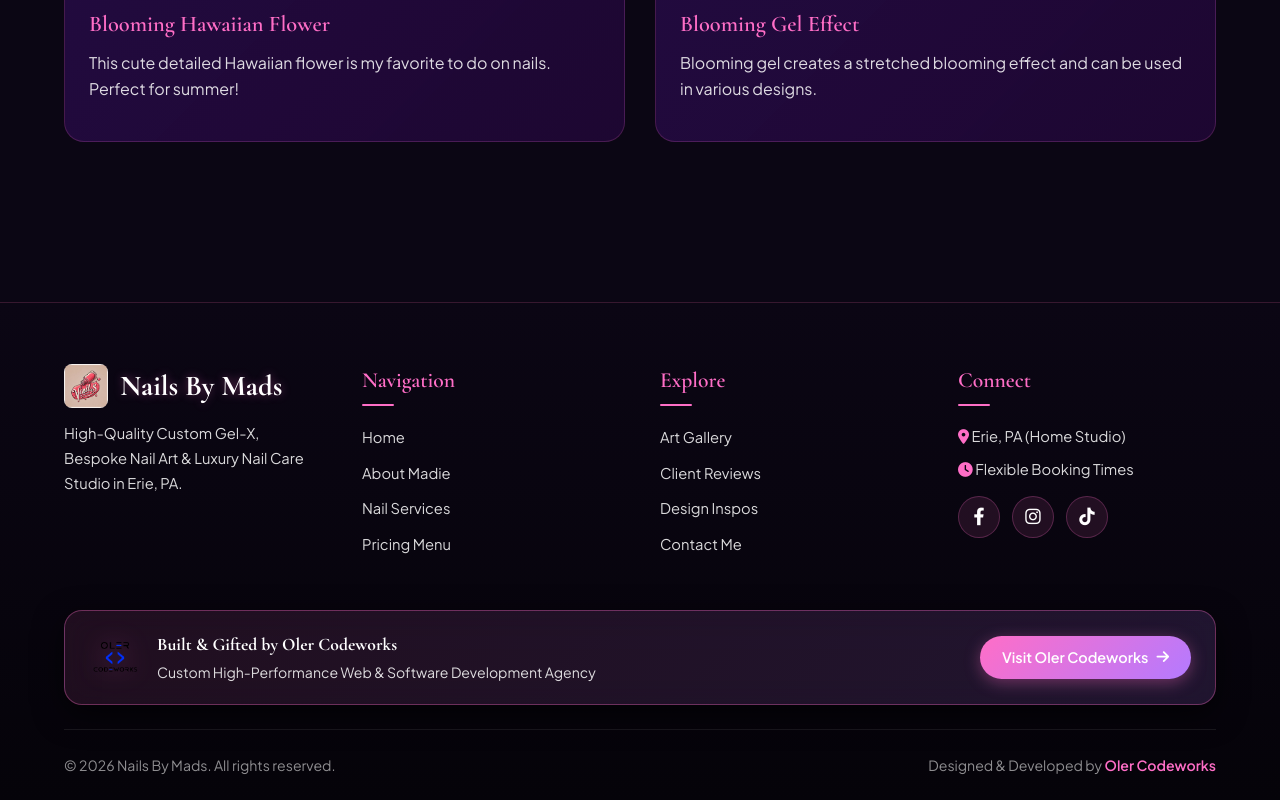
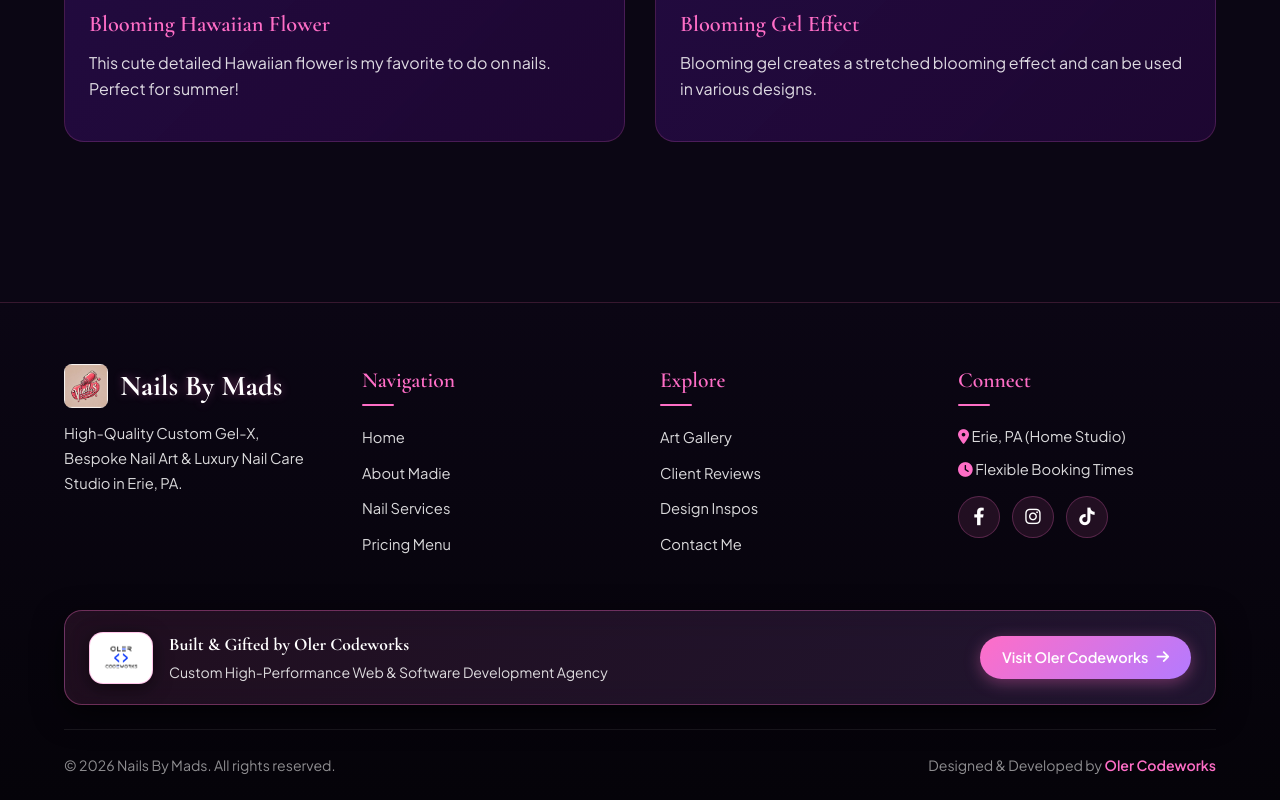
Before and after one commit to bowling220/Nails-By-Mads, a plain HTML site: page index.html in a window 1280 px wide. Shown: the part 2559-3359 px from the top of the page. Drawn offline with nearby package versions, Linux system fonts and the light colour scheme.

Commit message:
Add crisp white background badge and pink accent border to Oler Codeworks logo for maximum legibility

```diff
--- a/css/style.css
+++ b/css/style.css
@@ -1648,13 +1648,18 @@ span.flatpickr-weekday {
   height: 52px;
   width: auto;
   object-fit: contain;
-  filter: drop-shadow(0 0 12px rgba(255, 110, 199, 0.4));
+  background: #ffffff;
+  padding: 6px 12px;
+  border-radius: 14px;
+  border: 1.5px solid rgba(255, 110, 199, 0.4);
+  box-shadow: 0 4px 18px rgba(0, 0, 0, 0.5);
   transition: all 0.3s ease;
 }
 
 .oler-agency-card:hover .oler-agency-logo {
-  transform: scale(1.08);
-  filter: drop-shadow(0 0 18px rgba(255, 110, 199, 0.75));
+  transform: scale(1.06);
+  border-color: var(--accent-primary);
+  box-shadow: 0 6px 24px rgba(255, 110, 199, 0.6);
 }
 
 .oler-agency-text h5 {
```
